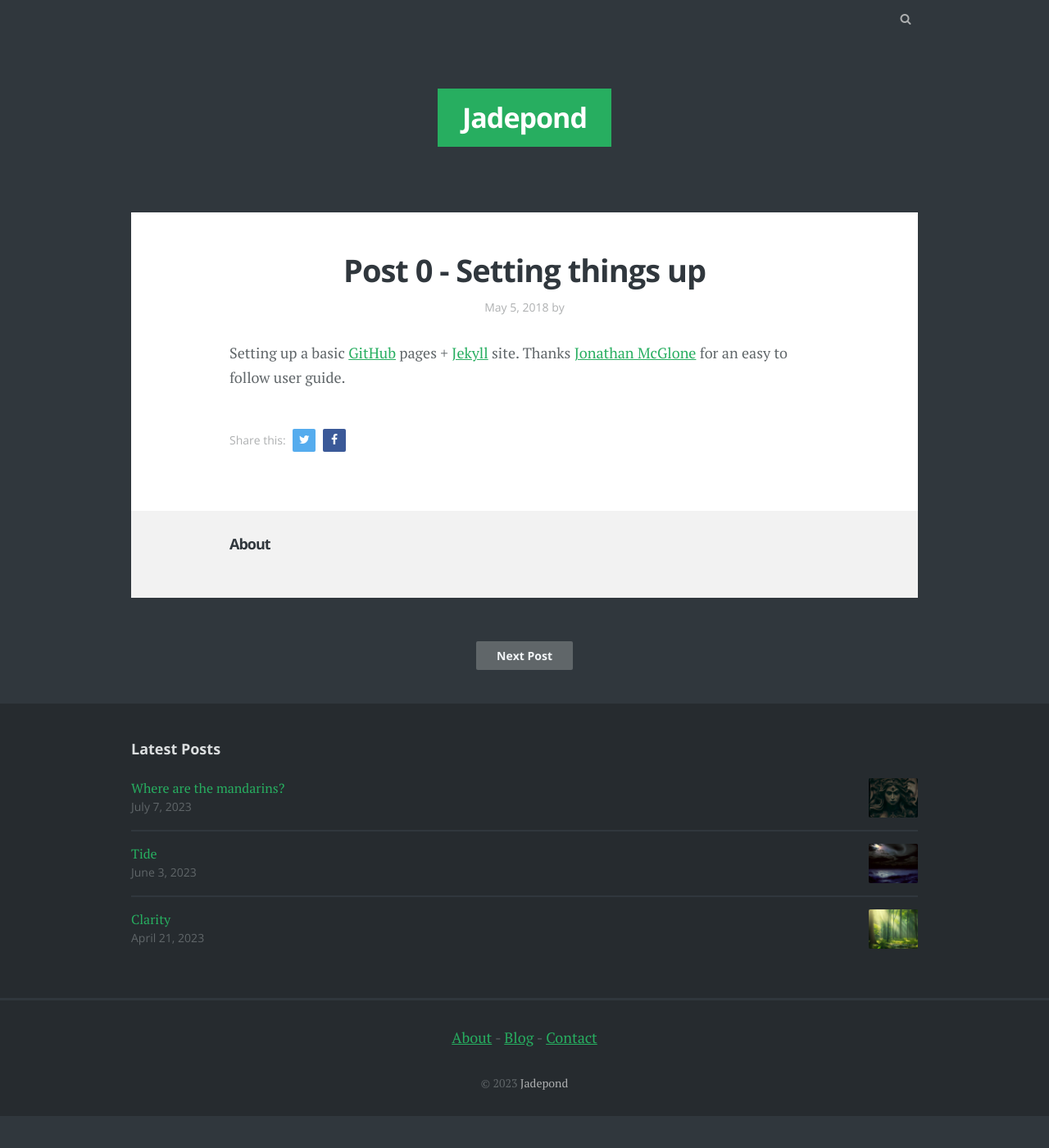
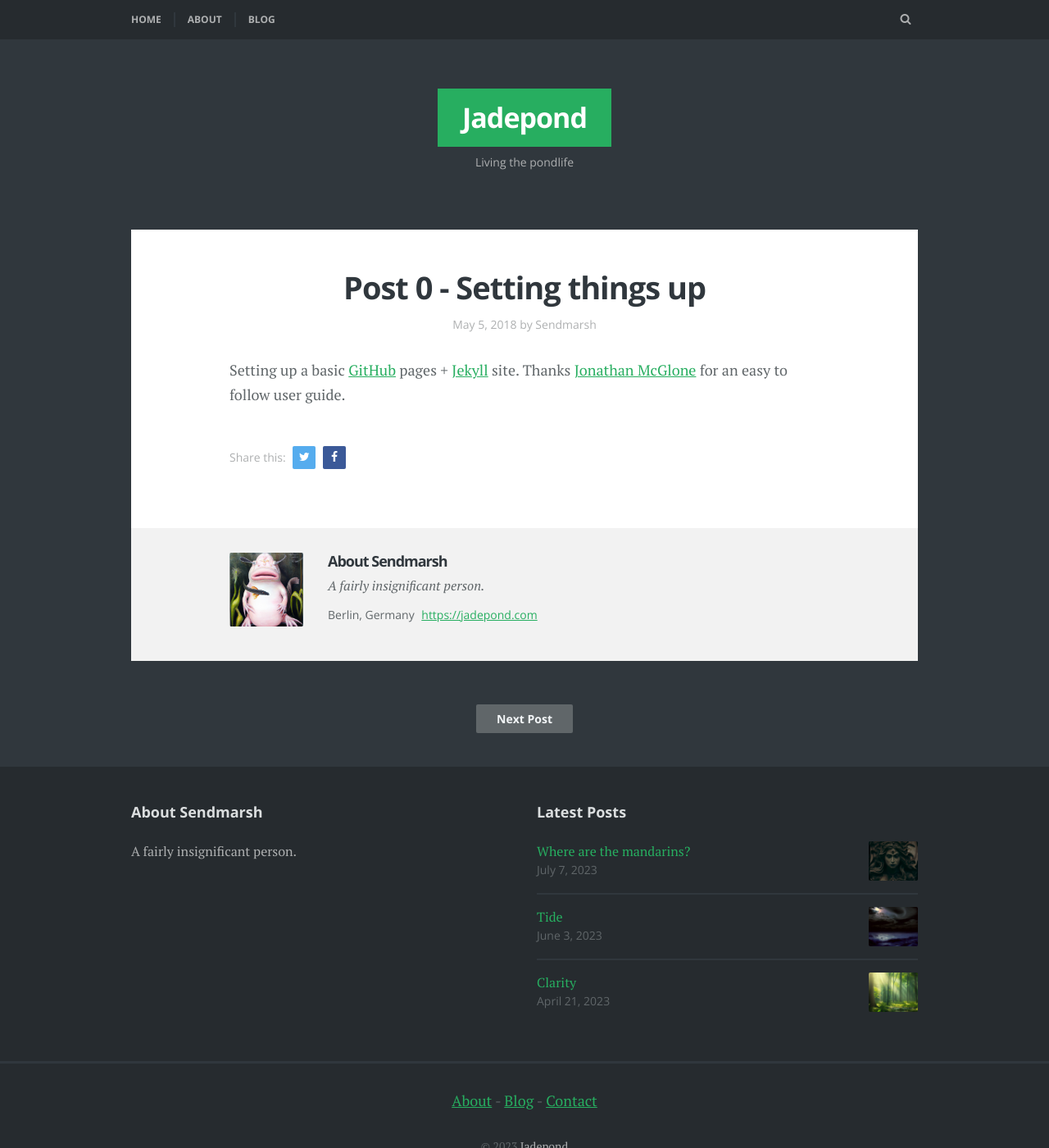
Before and after one commit to gbowerman/gbowerman.github.io, a Jekyll site: the page built from _posts/2018-05-05-post-0.md, in a window 1280 px wide and 1400 px high. Shown: the whole window at 82% size. Built offline with Jekyll 4.4.1, drawn with Linux system fonts in a browser that asks for light colours; some web fonts are replaced; a script that is not in the unit is left out; some of the changed lines change nothing that is shown.

Commit message:
Update config

```diff
--- a/_config.yml
+++ b/_config.yml
@@ -1,5 +1,62 @@
-name: Jade blog
 markdown: kramdown
 title: Jadepond
+tagline: Living the pondlife
 theme: jekyll-theme-cayman
-permalink: /blog/:year/:month/:day/:title
+permalink: pretty
+
+# Site logo
+logo:
+
+# A description of your site for social meta tag, search engines, and feed.xml
+description: |
+  Jadepond is likely a waste of your time
+
+# The base hostname & protocol of your site for where absolute urls are needed
+url: https://jadepond.com
+
+# The subpath of your site, if you want to host your path on a subpath like on GitHub Pages. e.g. /blog
+baseurl:
+
+sass:
+  sass_dir: _sass
+
+# Site navigation - each item must have a title and a url.
+navigation:
+- text: Home
+  url: /
+- text: About
+  url: /about/
+- text: Blog
+  url: /blog/
+
+# Author information - author info at the bottom of the post
+author_name: "Sendmarsh"
+author_bio: "A fairly insignificant person."
+author_url: "https://jadepond.com"
+author_location: "Berlin, Germany"
+author_image: authorimage.jpg
+
+# Footer ad banner
+banner_image: banner.jpg
+banner_url: https://jadepond.com/
+
+# Footer newsletter widget - add your form action url for MailChimp signup form here
+#mailchimp_url: "//justgoodthemes.us3.list-manage.com/subscribe/post?u=78f1bab16028354caeb23aecd&amp;id=4a7330d117"
+
+# Social links in the site footer
+#twitter_username: "username"
+#facebook_username: "username"
+#github_username: "username"
+#medium_username: "@username"
+#instagram_username: "username"
+#linkedin_username: "username"
+
+# http://jekyllrb.com/docs/pagination/
+paginate: 5
+paginate_path: '/blog/page:num/'
+plugins: [jekyll-paginate]
+
+
+
+kramdown:
+    auto_ids: false
```
Also changed, not shown: images/banner.jpg.
